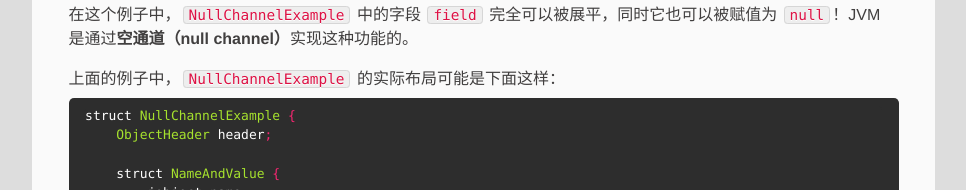
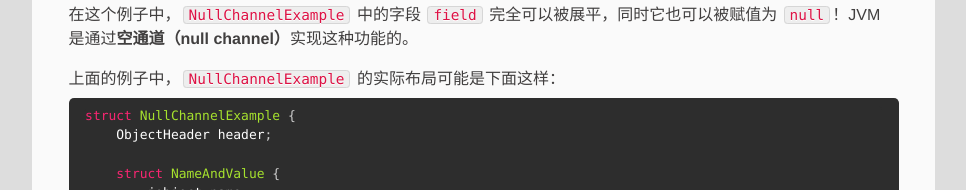
Before and after one commit to Glavo/glavo.github.io, a Jekyll site: the page built from _posts/2024-06-15-flattened-values.md, in a window 1280 px wide. Shown: the part 6210-6400 px from the top of the page, without its empty margins (6-972 px from the left). Built offline with Jekyll 4.4.1, drawn with Linux system fonts in a browser that asks for light colours; a script that is not in the unit is left out; comment, search, counter and statistics services are not loaded.

Commit message:
update flattened-values.md

````diff
--- a/_posts/2024-06-15-flattened-values.md
+++ b/_posts/2024-06-15-flattened-values.md
@@ -282,7 +282,7 @@ example.field = null; // OK
 
 上面的例子中，`NullChannelExample` 的实际布局可能是下面这样：
 
-```java
+```cpp
 struct NullChannelExample {
     ObjectHeader header;
 
````
